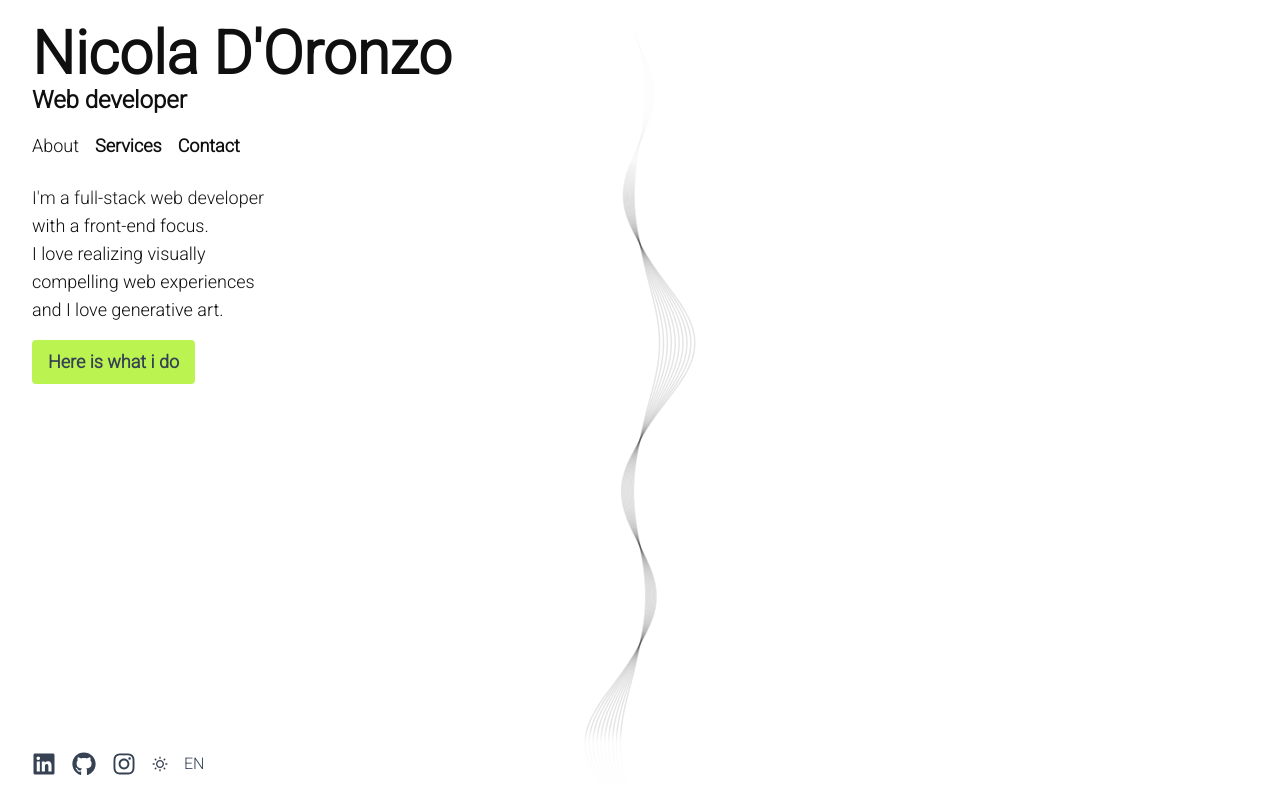
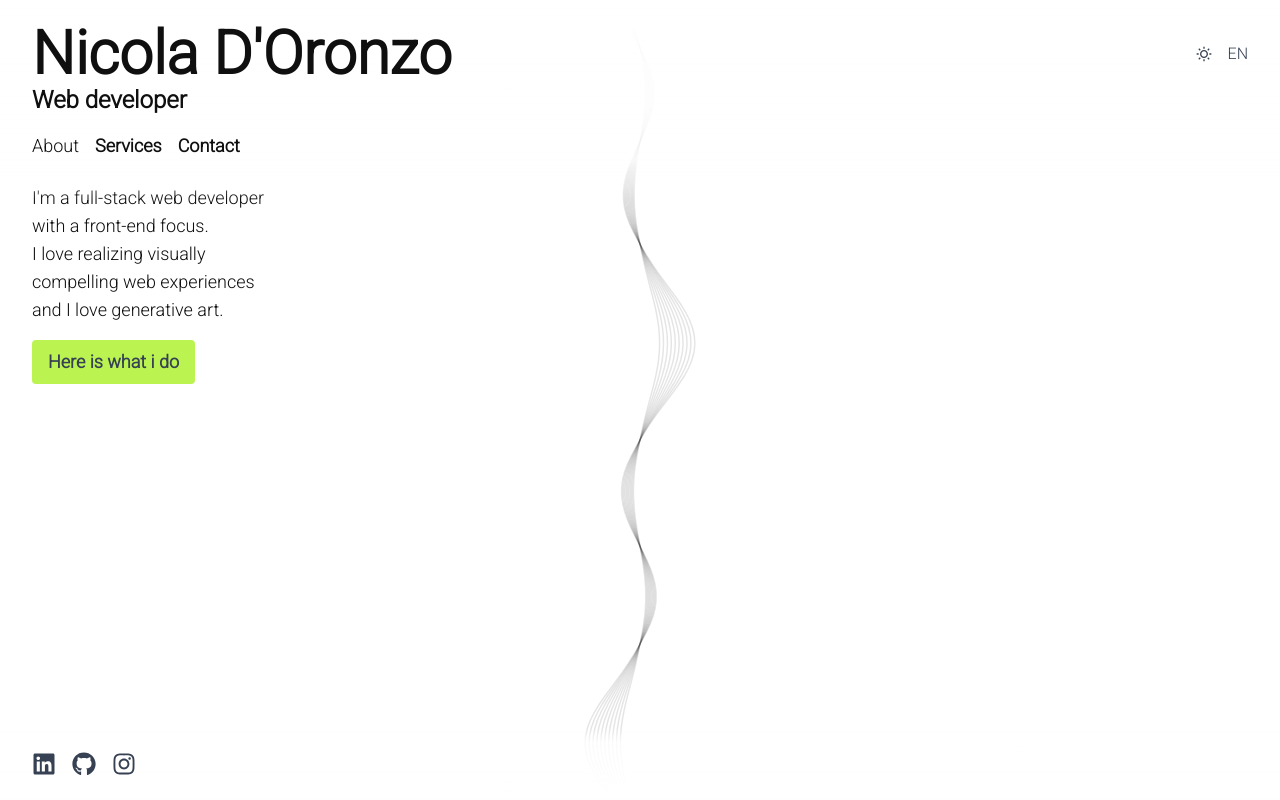
Before and after one commit to DylanBob211/my-portfolio, a Next.js app: page /en in a window 1280 px wide. Built offline with nearby package versions, Linux system fonts and the light colour scheme.

Commit message:
move toggles to header

```diff
--- a/app/[lang]/footer.tsx
+++ b/app/[lang]/footer.tsx
@@ -4,12 +4,6 @@ import { motion } from 'motion/react'
 import { FaLinkedin } from 'react-icons/fa'
 import { FaGithub } from 'react-icons/fa'
 import { FaInstagram } from 'react-icons/fa'
-import dynamic from 'next/dynamic'
-import LangsToggle from '../ui/langs-toggle'
-
-const LightDarkToggle = dynamic(() => import('../ui/light-dark-toggle'), {
-  ssr: false,
-})
 
 const list = {
   hidden: { opacity: 0 },
@@ -67,8 +61,6 @@ export function Footer() {
             {link.icon}
           </motion.a>
         ))}
-        <LightDarkToggle />
-        <LangsToggle />
       </motion.div>
     </footer>
   )
--- a/app/[lang]/header.tsx
+++ b/app/[lang]/header.tsx
@@ -4,6 +4,12 @@ import { motion } from 'motion/react'
 import { Dictionary } from './dictionaries'
 import NextLink from 'next/link'
 import { useCurrentLocale } from '../helpers/locale'
+import LangsToggle from '../ui/langs-toggle'
+import dynamic from 'next/dynamic'
+
+const LightDarkToggle = dynamic(() => import('../ui/light-dark-toggle'), {
+  ssr: false,
+})
 
 const list = {
   hidden: { opacity: 0 },
@@ -33,16 +39,25 @@ export default function Header({ dict }: { dict: Dictionary }) {
   return (
     <header className="dark:from-dark dark:via-dark/80 fixed top-0 left-0 w-full bg-gradient-to-b from-white via-white/90 via-80% to-transparent pt-6 pb-10">
       <div className="container mx-auto">
-        <NextLink href={`/${locale}`}>
+        <div className="flex">
           <motion.h1
             className="text-3xl font-bold lg:text-6xl"
             initial={{ opacity: 0, y: 5 }}
             animate={{ opacity: 1, y: 0 }}
             transition={{ duration: 1, ease: 'easeInOut' }}
           >
-            Nicola D&apos;Oronzo
+            <NextLink href={`/${locale}`}>Nicola D&apos;Oronzo</NextLink>
           </motion.h1>
-        </NextLink>
+          <motion.div
+            className="ml-auto flex gap-4"
+            initial={{ opacity: 0, y: 5 }}
+            animate={{ opacity: 1, y: 0 }}
+            transition={{ duration: 1, ease: 'easeInOut', delay: 0.8 }}
+          >
+            <LightDarkToggle />
+            <LangsToggle />
+          </motion.div>
+        </div>
         <motion.h2
           className="mb-4 text-lg font-semibold lg:text-2xl"
           initial={{ opacity: 0, y: 5 }}
```
